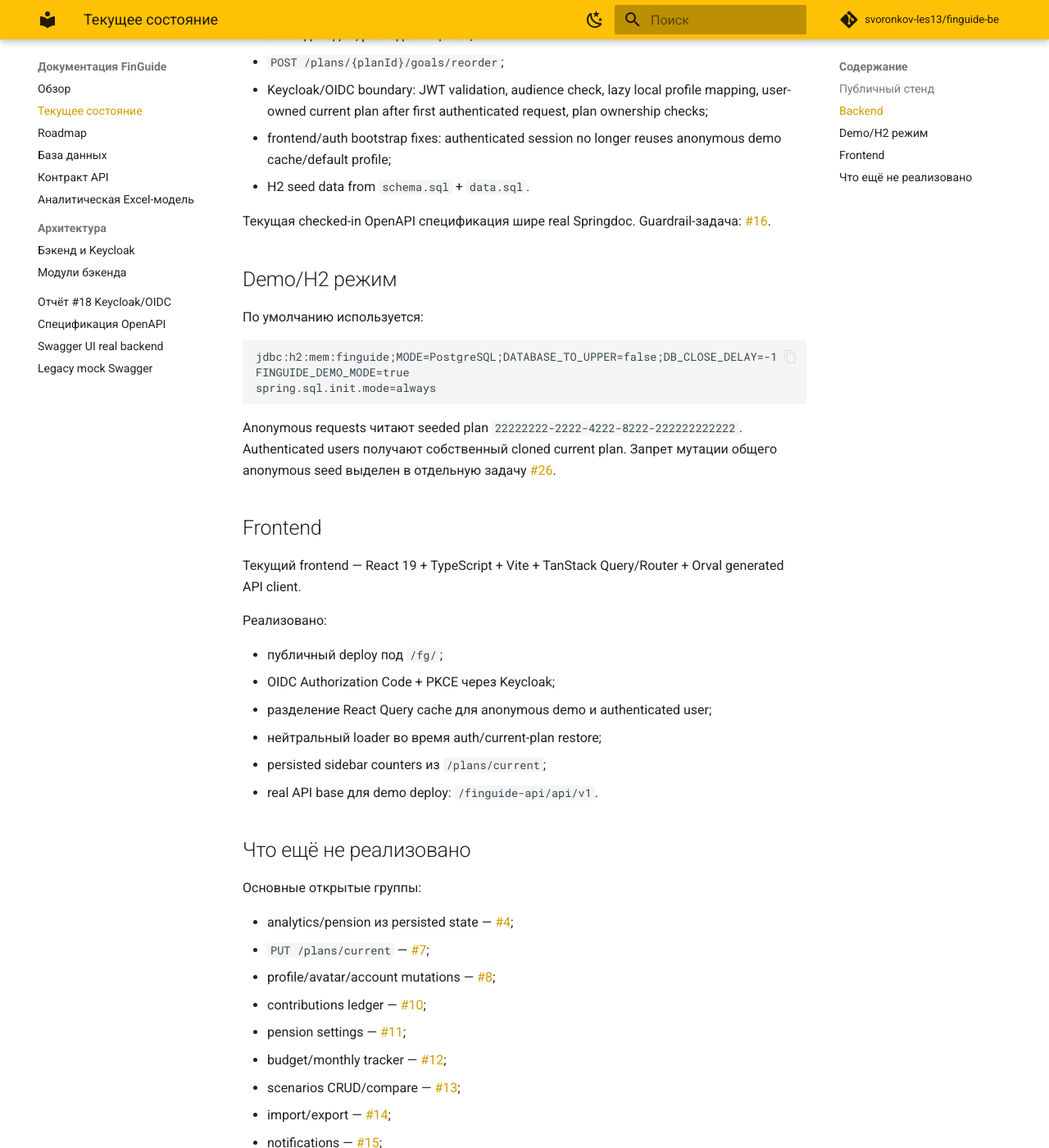
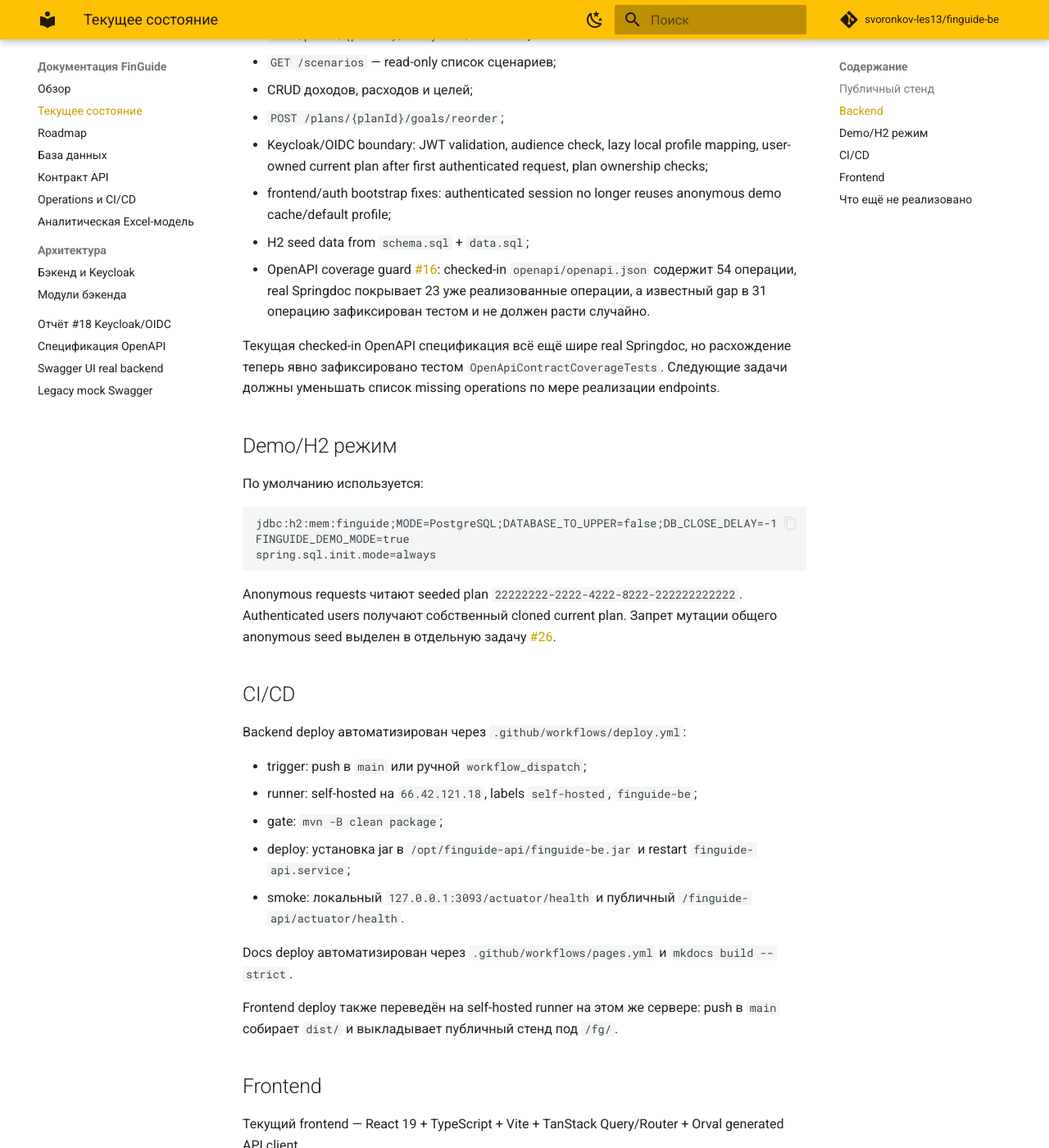
Before and after one commit to svoronkov-les13/finguide-be, an MkDocs documentation site: the page built from docs/status.md, in a window 1280 px wide and 1400 px high, scrolled down 946 px. Shown: the whole window at 82% size. Built offline with MkDocs 1.6.1 and Material for MkDocs 9.7.7, drawn with Linux system fonts in a browser that asks for light colours; comment, search, counter and statistics services are not loaded; some of the changed text lies outside the part shown.

Commit message:
docs: refresh status after ci and openapi guard

````diff
--- a/docs/status.md
+++ b/docs/status.md
@@ -10,6 +10,8 @@
 - Real OpenAPI JSON: <http://66.42.121.18/finguide-api/v3/api-docs>
 - Keycloak realm: <http://66.42.121.18/auth/realms/finguide>
 - GitHub Pages docs: <https://svoronkov-les13.github.io/finguide-be/>
+- Backend service: `finguide-api.service`
+- Backend jar: `/opt/finguide-api/finguide-be.jar`
 
 ## Backend
 
@@ -28,9 +30,10 @@
 - `POST /plans/{planId}/goals/reorder`;
 - Keycloak/OIDC boundary: JWT validation, audience check, lazy local profile mapping, user-owned current plan after first authenticated request, plan ownership checks;
 - frontend/auth bootstrap fixes: authenticated session no longer reuses anonymous demo cache/default profile;
-- H2 seed data from `schema.sql` + `data.sql`.
+- H2 seed data from `schema.sql` + `data.sql`;
+- OpenAPI coverage guard [#16](https://github.com/svoronkov-les13/finguide-be/issues/16): checked-in `openapi/openapi.json` содержит 54 операции, real Springdoc покрывает 23 уже реализованные операции, а известный gap в 31 операцию зафиксирован тестом и не должен расти случайно.
 
-Текущая checked-in OpenAPI спецификация шире real Springdoc. Guardrail-задача: [#16](https://github.com/svoronkov-les13/finguide-be/issues/16).
+Текущая checked-in OpenAPI спецификация всё ещё шире real Springdoc, но расхождение теперь явно зафиксировано тестом `OpenApiContractCoverageTests`. Следующие задачи должны уменьшать список missing operations по мере реализации endpoints.
 
 ## Demo/H2 режим
 
@@ -43,6 +46,20 @@ spring.sql.init.mode=always
 ```
 
 Anonymous requests читают seeded plan `22222222-2222-4222-8222-222222222222`. Authenticated users получают собственный cloned current plan. Запрет мутации общего anonymous seed выделен в отдельную задачу [#26](https://github.com/svoronkov-les13/finguide-be/issues/26).
+
+## CI/CD
+
+Backend deploy автоматизирован через `.github/workflows/deploy.yml`:
+
+- trigger: push в `main` или ручной `workflow_dispatch`;
+- runner: self-hosted на `66.42.121.18`, labels `self-hosted`, `finguide-be`;
+- gate: `mvn -B clean package`;
+- deploy: установка jar в `/opt/finguide-api/finguide-be.jar` и restart `finguide-api.service`;
+- smoke: локальный `127.0.0.1:3093/actuator/health` и публичный `/finguide-api/actuator/health`.
+
+Docs deploy автоматизирован через `.github/workflows/pages.yml` и `mkdocs build --strict`.
+
+Frontend deploy также переведён на self-hosted runner на этом же сервере: push в `main` собирает `dist/` и выкладывает публичный стенд под `/fg/`.
 
 ## Frontend
 
--- a/mkdocs.yml
+++ b/mkdocs.yml
@@ -57,6 +57,7 @@ nav:
   - Roadmap: roadmap.md
   - База данных: database.md
   - Контракт API: contract.md
+  - Operations и CI/CD: operations.md
   - Аналитическая Excel-модель: model-analytics.md
   - Архитектура:
       - Бэкенд и Keycloak: backend-architecture-keycloak.md
````
Also changed, not shown: other parts of docs/status.md (+1 -0 lines), README.md (+9 -2 lines), docs/contract.md (+3 -0 lines), docs/index.md (+4 -2 lines), docs/operations.md (added, +93 -0 lines), docs/roadmap.md (+6 -1 lines).
